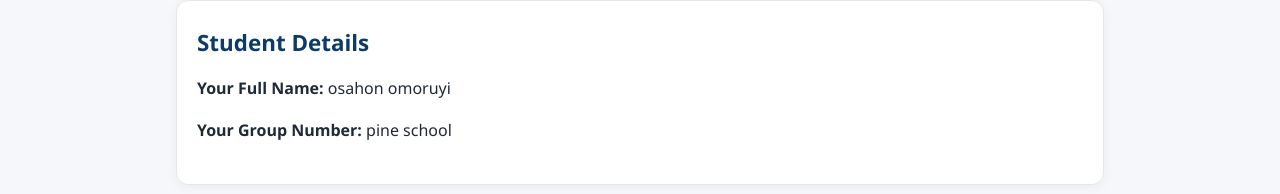
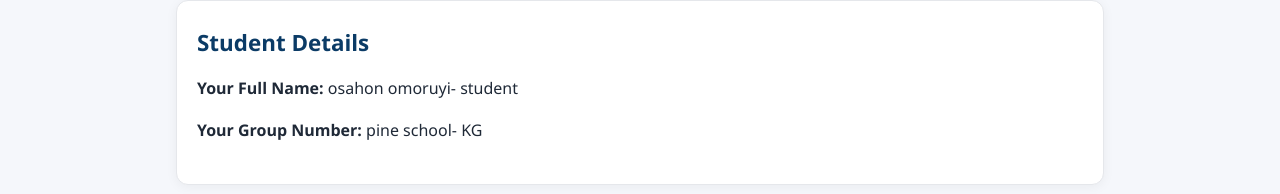
Before and after one commit to biggson/devops_demo2, a plain HTML site: page index.html in a window 1280 px wide. Shown: the part 234-428 px from the top of the page. Drawn offline with Linux system fonts and the light colour scheme.

Commit message:
added comment to the name change

```diff
--- a/index.html
+++ b/index.html
@@ -29,8 +29,9 @@
         <!-- Student Details -->
         <section class="card student-info" aria-labelledby="student-details">
             <h2 id="student-details">Student Details</h2>
-            <p><b>Your Full Name:</b> <span class="placeholder">osahon omoruyi</span></p>
-            <p><b>Your Group Number:</b> <span class="placeholder">pine school</span></p>
+            <!-- added Student Details -->
+            <p><b>Your Full Name:</b> <span class="placeholder">osahon omoruyi- student</span></p>
+            <p><b>Your Group Number:</b> <span class="placeholder">pine school- KG</span></p>
         </section>
 
         <!-- Concepts Learned -->
```
